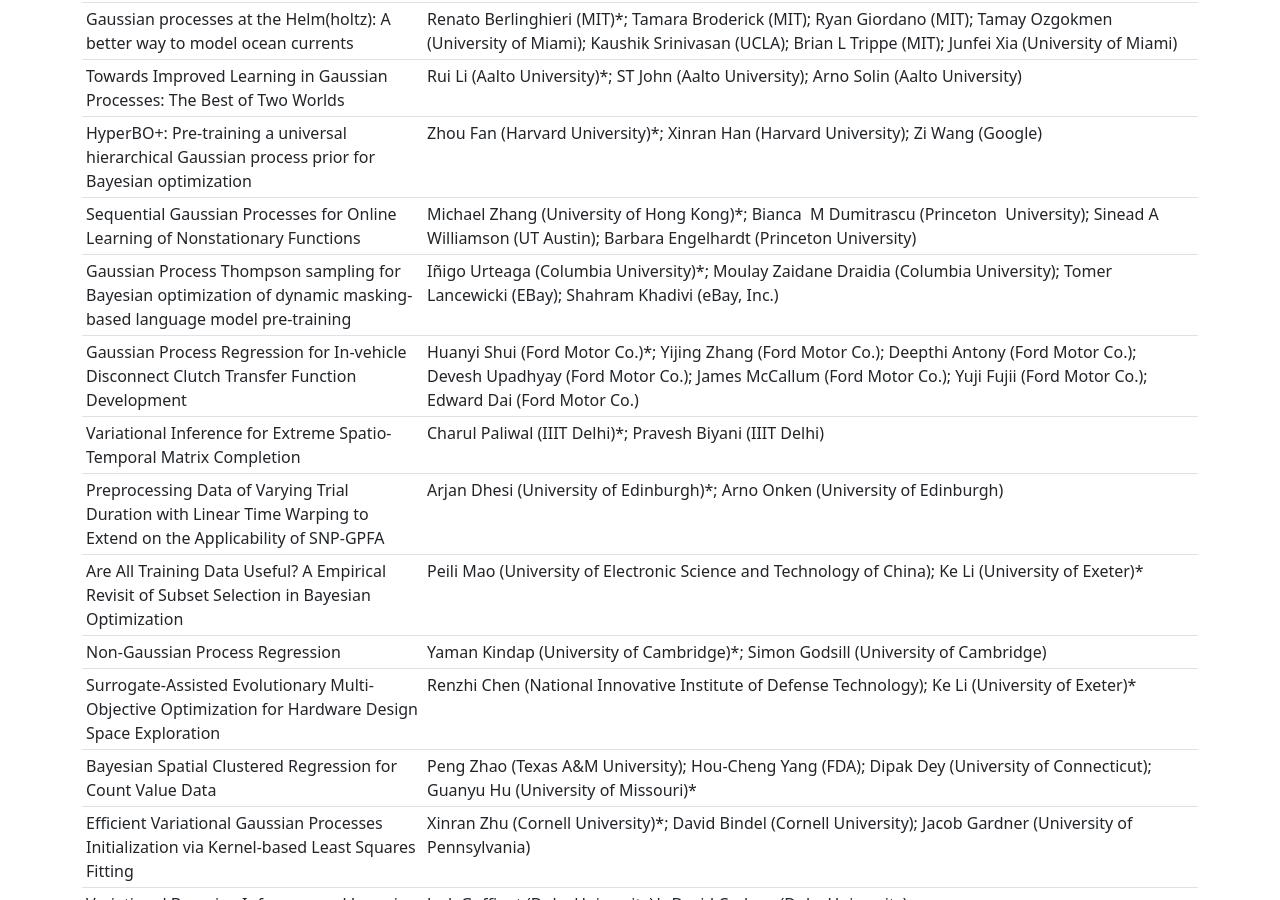
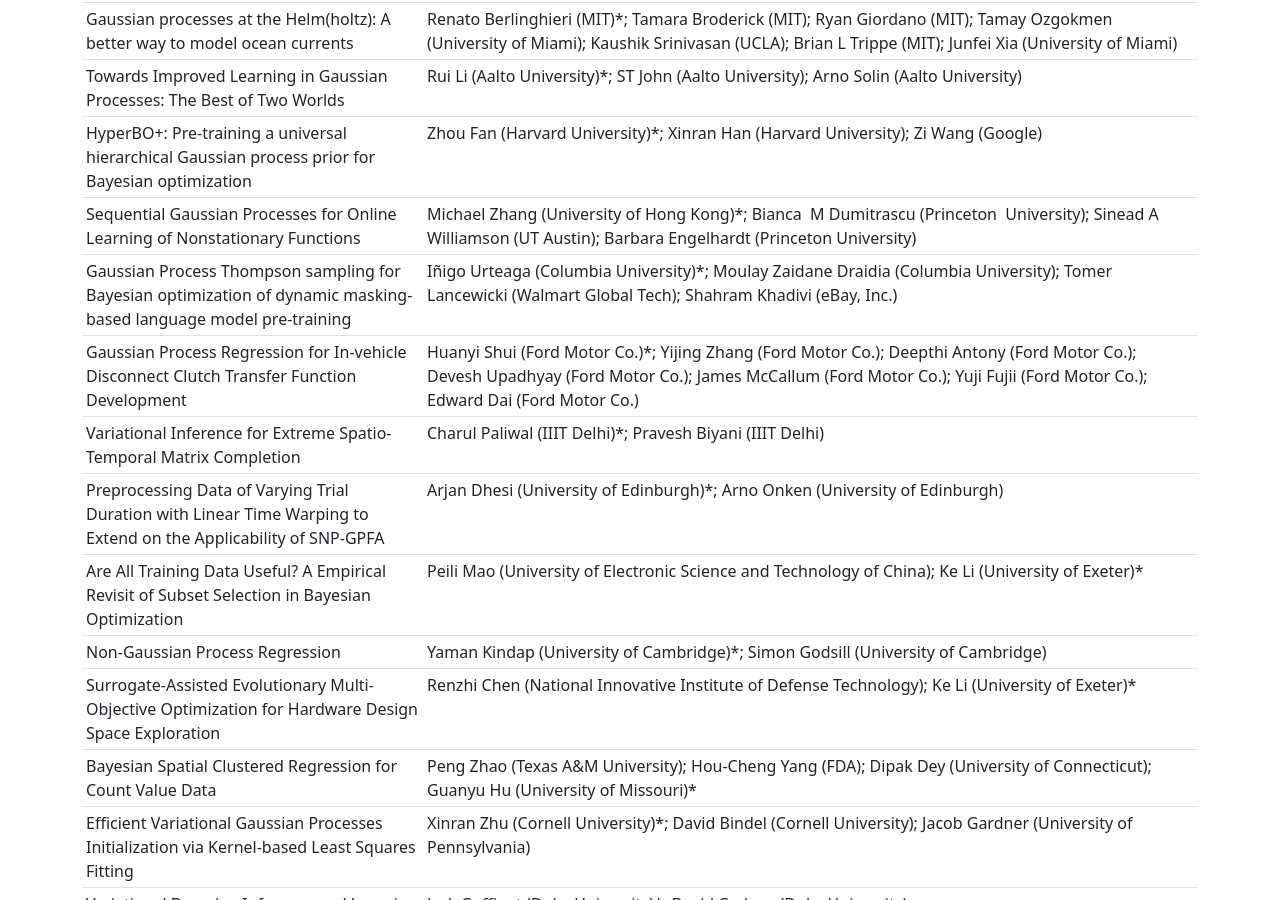
Before and after one commit to gp-seminar-series/neurips-2022, a Jekyll site: the page built from index.html, in a window 1280 px wide and 900 px high, scrolled down 4185 px. Built offline with Jekyll 4.4.1, drawn with Linux system fonts in a browser that asks for light colours; nearby versions of some CDN libraries.

Commit message:
Update author.

```diff
--- a/papers.html
+++ b/papers.html
@@ -30,7 +30,7 @@
 | Towards Improved Learning in Gaussian Processes: The Best of Two Worlds                                                                            | Rui Li (Aalto University)\*; ST John (Aalto University); Arno Solin (Aalto University)                                                                                                                                                                                                                                                                                                                                     |
 | HyperBO+: Pre-training a universal hierarchical Gaussian process prior for Bayesian optimization                                                   | Zhou Fan (Harvard University)\*; Xinran Han (Harvard University); Zi Wang (Google)                                                                                                                                                                                                                                                                                                                                         |
 | Sequential Gaussian Processes for Online Learning of Nonstationary Functions                                                                       | Michael Zhang (University of Hong Kong)\*; Bianca  M Dumitrascu (Princeton  University); Sinead A Williamson (UT Austin); Barbara Engelhardt (Princeton University)                                                                                                                                                                                                                                                        |
-| Gaussian Process Thompson sampling for Bayesian optimization of dynamic masking-based language model pre-training                                  | Iñigo Urteaga (Columbia University)\*; Moulay Zaidane Draidia (Columbia University); Tomer Lancewicki (EBay); Shahram Khadivi (eBay, Inc.)                                                                                                                                                                                                                                                                                 |
+| Gaussian Process Thompson sampling for Bayesian optimization of dynamic masking-based language model pre-training                                  | Iñigo Urteaga (Columbia University)\*; Moulay Zaidane Draidia (Columbia University); Tomer Lancewicki (Walmart Global Tech); Shahram Khadivi (eBay, Inc.)                                                                                                                                                                                                                                                                                 |
 | Gaussian Process Regression for In-vehicle Disconnect Clutch Transfer Function Development                                                         | Huanyi Shui (Ford Motor Co.)\*; Yijing Zhang (Ford Motor Co.); Deepthi Antony (Ford Motor Co.); Devesh Upadhyay (Ford Motor Co.); James McCallum (Ford Motor Co.); Yuji Fujii (Ford Motor Co.); Edward Dai (Ford Motor Co.)                                                                                                                                                                                                 |
 | Variational Inference for Extreme Spatio-Temporal Matrix Completion                                                                                | Charul Paliwal (IIIT Delhi)\*; Pravesh Biyani (IIIT Delhi)                                                                                                                                                                                                                                                                                                                                                                 |
 | Preprocessing Data of Varying Trial Duration with Linear Time Warping to Extend on the Applicability of SNP-GPFA                                   | Arjan Dhesi (University of Edinburgh)\*; Arno Onken (University of Edinburgh)                                                                                                                                                                                                                                                                                                                                              |
```
